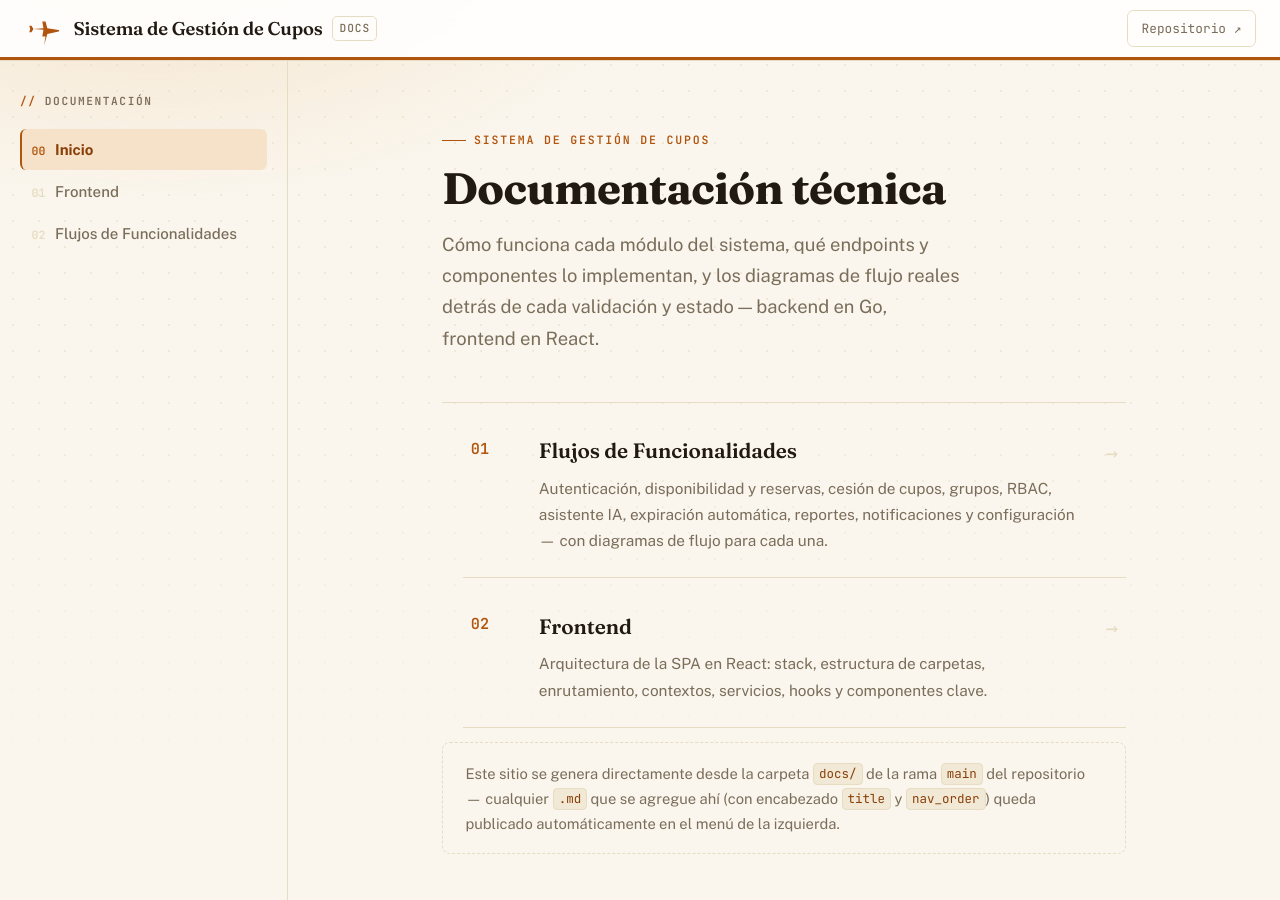
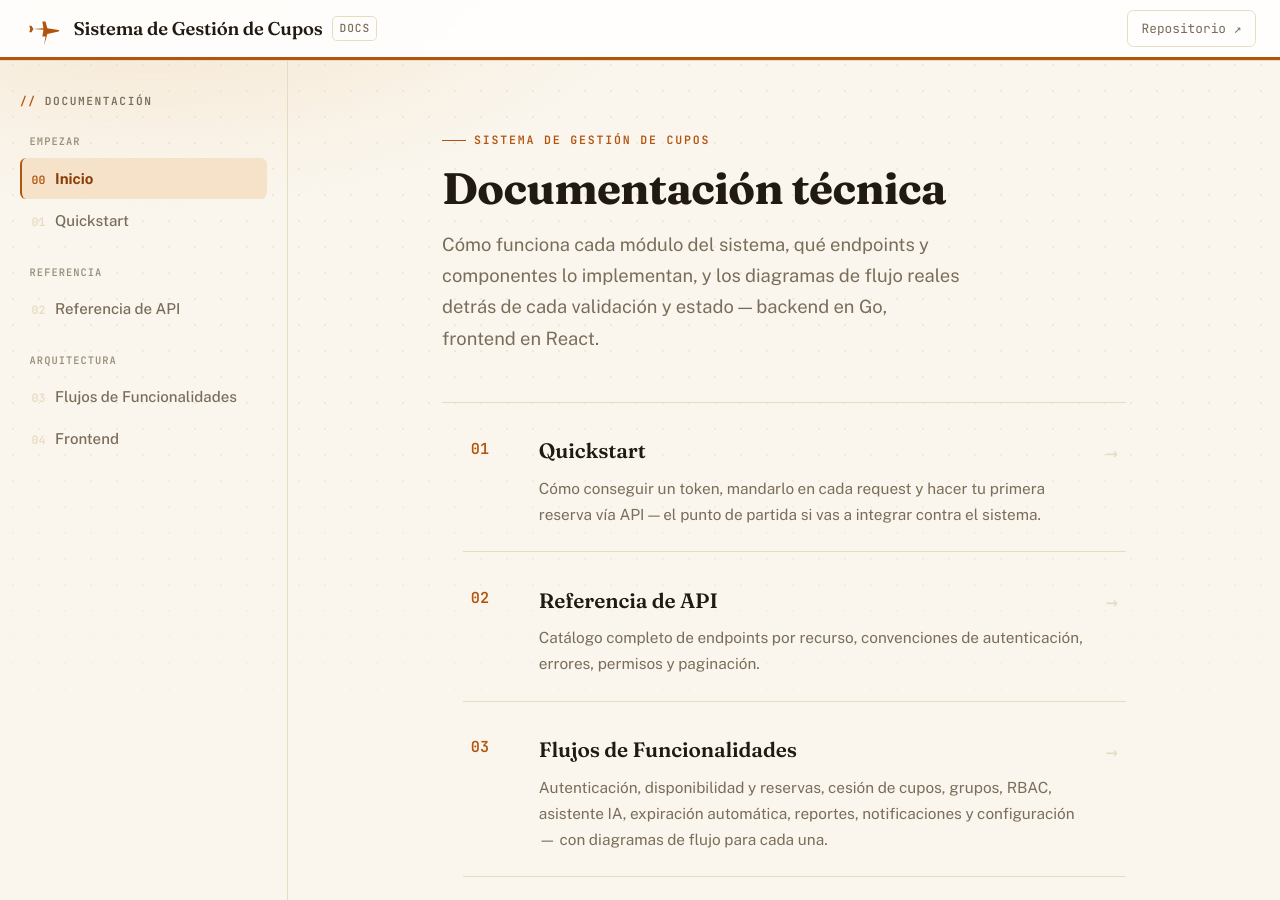
Before and after one commit to j-trz/app.cupos, a Jekyll site: the page built from docs/index.md, in a window 1280 px wide and 900 px high. Built offline with Jekyll 4.4.1, drawn with Linux system fonts in a browser that asks for light colours; our own code applies the rules of GitHub Pages for plain Markdown files.

Commit message:
docs: agregar Quickstart y Referencia de API, agrupar el sidebar por secciones
Se estructura la documentación como un sitio de docs real: Empezar (Inicio,
Quickstart) / Referencia (Referencia de API) / Arquitectura (Flujos de
Funcionalidades, Frontend), con un label de grupo en el sidebar entre cada
sección.

- docs/QUICKSTART.md: cómo conseguir un token (POST /api/auth/login),
  mandarlo en cada request (Authorization: Bearer), y un flujo completo de
  ejemplo (GET /api/products -> POST /api/orders/hold -> POST /api/orders)
  con curl.
- docs/API_REFERENCE.md: catálogo completo de endpoints agrupados por
  recurso (auth, productos, reservas, grupos, cesión, agencias, usuarios,
  RBAC, reportes, notificaciones, IA, configuración, logs/backup/export,
  cron interno), más una sección de convenciones (formato de error, códigos
  de estado, permisos, paginación — o la ausencia de una convención única).
  Los datos salen de leer los route tables reales (main.go/api/index.go,
  middleware/auth.go, user_handler.go) — se usa api/index.go (el handler que
  sirve producción en Vercel) como fuente de verdad donde difiere de
  main.go.
- docs/_layouts/default.html: el loop del sidebar ahora agrupa las páginas
  por su front matter nav_group, imprimiendo un label entre cada grupo.
- Nuevo front matter nav_group en index.md/FLUJOS_FUNCIONALIDADES.md/
  FRONTEND.md; nav_order renumerado para que cada grupo quede contiguo.
- index.md: el manifiesto de la portada suma las dos páginas nuevas.

Verificado contra el HTML real ya publicado (con el tamaño de ícono que
ya se había ajustado en main): los 3 grupos del sidebar renderizan en el
orden correcto, el ícono mantiene su tamaño, y los 14 diagramas Mermaid de
Flujos de Funcionalidades siguen intactos.

Co-Authored-By: Claude Sonnet 5 <noreply@anthropic.com>

```diff
--- a/docs/_layouts/default.html
+++ b/docs/_layouts/default.html
@@ -33,9 +33,15 @@
   <div class="layout">
     <nav class="sidebar" id="sidebar">
       <p class="sidebar-title">Documentación</p>
+      {% assign docs = site.pages | where_exp: "p", "p.title" | sort: "nav_order" %}
+      {% assign prev_group = nil %}
+      {% for p in docs %}
+        {% if p.nav_group != prev_group %}
+          {% unless forloop.first %}</ul>{% endunless %}
+          <p class="sidebar-group">{{ p.nav_group }}</p>
           <ul>
-        {% assign docs = site.pages | where_exp: "p", "p.title" | sort: "nav_order" %}
-        {% for p in docs %}
+          {% assign prev_group = p.nav_group %}
+        {% endif %}
         <li style="--i: {{ forloop.index0 }}">
           <a href="{{ p.url | relative_url }}" {% if p.url == page.url %}class="active" aria-current="page"{% endif %}>
             <span class="nav-index">{{ forloop.index0 | prepend: '00' | slice: -2, 2 }}</span>
--- a/docs/assets/css/style.css
+++ b/docs/assets/css/style.css
@@ -228,6 +228,19 @@ body::before {
   color: var(--ink-muted);
 }
 .sidebar-title::before { content: "// "; color: var(--accent); }
+
+.sidebar-group {
+  margin: 1.4rem 0 0.4rem;
+  padding: 0 0.6rem;
+  font-family: var(--font-mono);
+  font-size: 0.65rem;
+  font-weight: 600;
+  letter-spacing: 0.1em;
+  text-transform: uppercase;
+  color: var(--ink-muted);
+  opacity: 0.75;
+}
+.sidebar-group:first-of-type { margin-top: 0; }
 
 .sidebar ul { list-style: none; margin: 0; padding: 0; }
 .sidebar > ul > li {
--- a/docs/index.md
+++ b/docs/index.md
@@ -1,6 +1,7 @@
 ---
 title: Inicio
 nav_order: 0
+nav_group: Empezar
 ---
 
 <div class="hero">
@@ -11,8 +12,28 @@ nav_order: 0
 
 <ul class="manifest">
   <li class="manifest-item" style="--i: 0">
+    <a class="manifest-link" href="QUICKSTART.html">
+      <span class="manifest-index">01</span>
+      <div class="manifest-body">
+        <h2>Quickstart</h2>
+        <p>Cómo conseguir un token, mandarlo en cada request y hacer tu primera reserva vía API — el punto de partida si vas a integrar contra el sistema.</p>
+      </div>
+      <span class="manifest-arrow">&rarr;</span>
+    </a>
+  </li>
+  <li class="manifest-item" style="--i: 1">
+    <a class="manifest-link" href="API_REFERENCE.html">
+      <span class="manifest-index">02</span>
+      <div class="manifest-body">
+        <h2>Referencia de API</h2>
+        <p>Catálogo completo de endpoints por recurso, convenciones de autenticación, errores, permisos y paginación.</p>
+      </div>
+      <span class="manifest-arrow">&rarr;</span>
+    </a>
+  </li>
+  <li class="manifest-item" style="--i: 2">
     <a class="manifest-link" href="FLUJOS_FUNCIONALIDADES.html">
-      <span class="manifest-index">01</span>
+      <span class="manifest-index">03</span>
       <div class="manifest-body">
         <h2>Flujos de Funcionalidades</h2>
         <p>Autenticación, disponibilidad y reservas, cesión de cupos, grupos, RBAC, asistente IA, expiración automática, reportes, notificaciones y configuración — con diagramas de flujo para cada una.</p>
@@ -20,9 +41,9 @@ nav_order: 0
       <span class="manifest-arrow">&rarr;</span>
     </a>
   </li>
-  <li class="manifest-item" style="--i: 1">
+  <li class="manifest-item" style="--i: 3">
     <a class="manifest-link" href="FRONTEND.html">
-      <span class="manifest-index">02</span>
+      <span class="manifest-index">04</span>
       <div class="manifest-body">
         <h2>Frontend</h2>
         <p>Arquitectura de la SPA en React: stack, estructura de carpetas, enrutamiento, contextos, servicios, hooks y componentes clave.</p>
```
Also changed, not shown: docs/API_REFERENCE.md (added, +312 -0 lines), docs/FLUJOS_FUNCIONALIDADES.md (+2 -1 lines), docs/FRONTEND.md (+2 -1 lines), docs/QUICKSTART.md (added, +113 -0 lines). Lines whose indentation alone changed are shown as unchanged.
